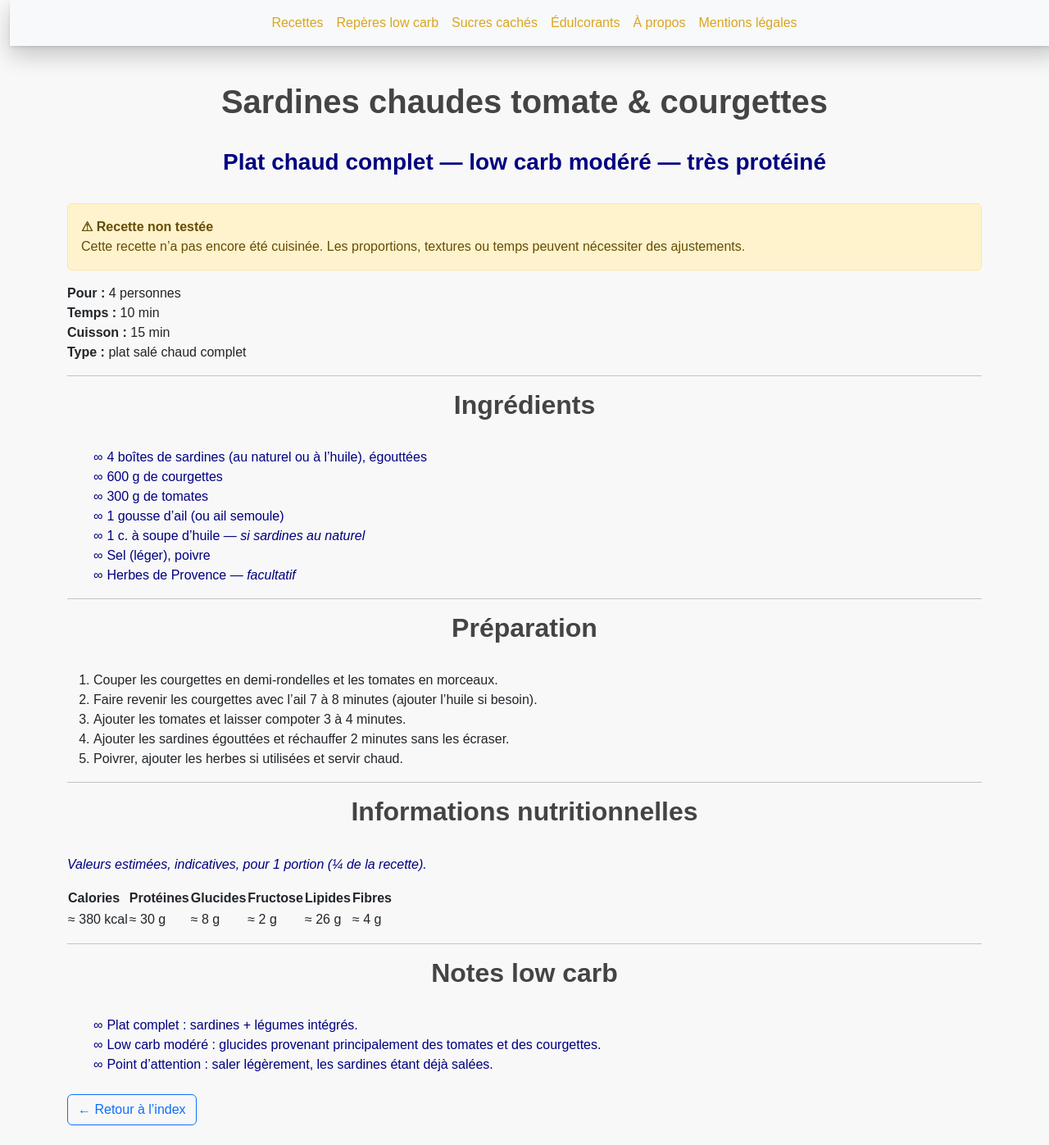
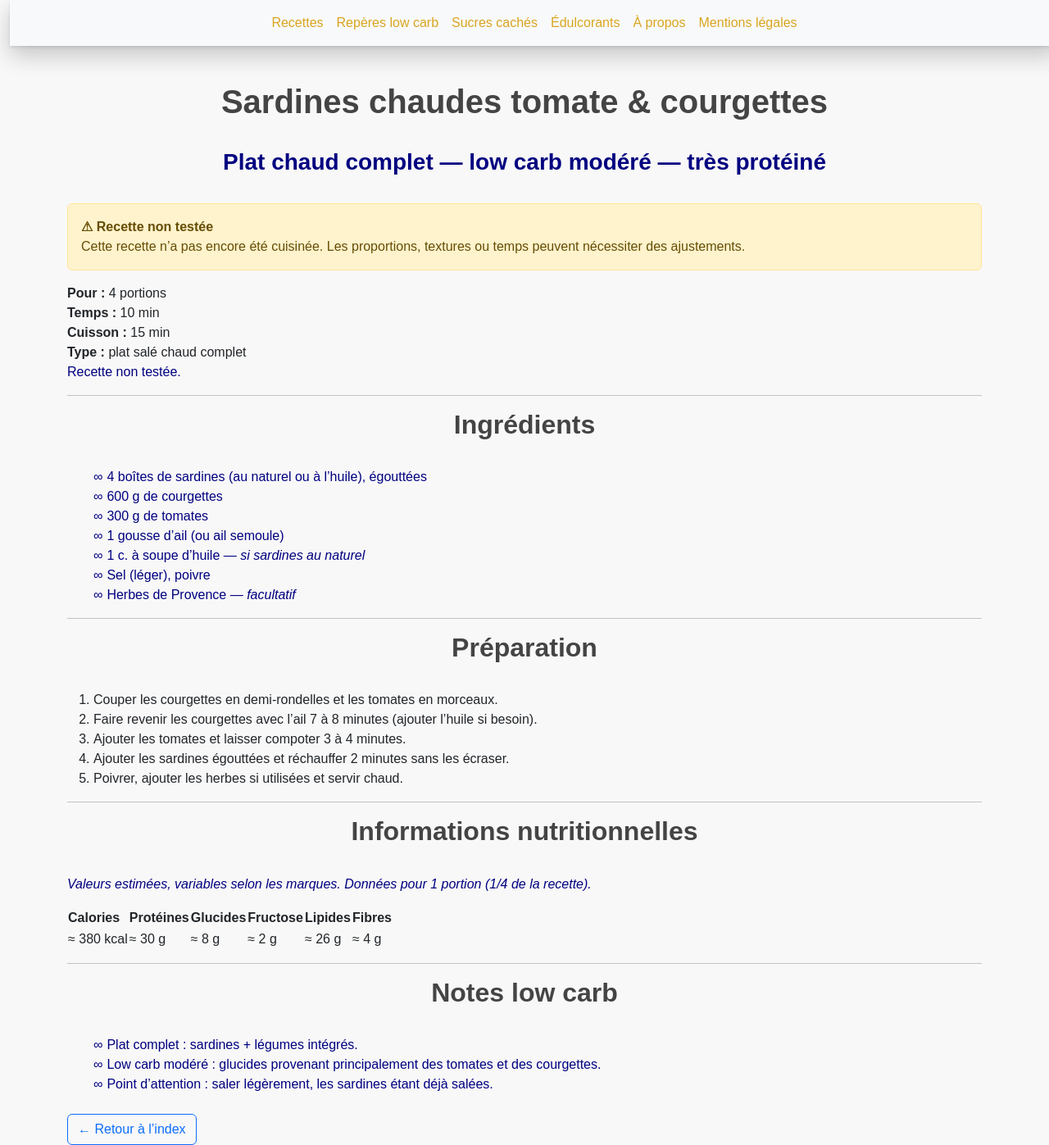
Before and after one commit to laurie-boissay/laurie-boissay.github.io, a Jekyll site: the page built from recettes/sardines-chaudes-tomates-courgettes.html, in a window 1280 px wide and 1397 px high. Shown: the whole window at 82% size. Built offline with Jekyll 4.4.1, drawn with Linux system fonts in a browser that asks for light colours.

Commit message:
Update sardines-chaudes-tomates-courgettes.html
tableau

```diff
--- a/recettes/sardines-chaudes-tomates-courgettes.html
+++ b/recettes/sardines-chaudes-tomates-courgettes.html
@@ -11,7 +11,6 @@ tags:
   - low-carb-modere
   - tres-proteine
   - rapide
-
 extra_head: |
   <script type="application/ld+json">
   {
@@ -46,11 +45,14 @@ extra_head: |
 
 <div class="recipe-lead">
   <div class="recipe-lead__grid">
-    <div><strong>Pour :</strong> 4 personnes</div>
+    <div><strong>Pour :</strong> 4 portions</div>
     <div><strong>Temps :</strong> 10 min</div>
     <div><strong>Cuisson :</strong> 15 min</div>
     <div><strong>Type :</strong> plat salé chaud complet</div>
   </div>
+  <p class="recipe-lead__note">
+    <strong>Recette non testée.</strong>
+  </p>
 </div>
 
 <hr>
@@ -84,7 +86,7 @@ extra_head: |
 <h2>Informations nutritionnelles</h2>
 
 <p class="recipe-nutrition__disclaimer">
-  <em>Valeurs estimées, indicatives, pour 1 portion (¼ de la recette).</em>
+  <em>Valeurs estimées, variables selon les marques. Données pour 1 portion (1/4 de la recette).</em>
 </p>
 
 <div class="recipe-nutrition">
```
